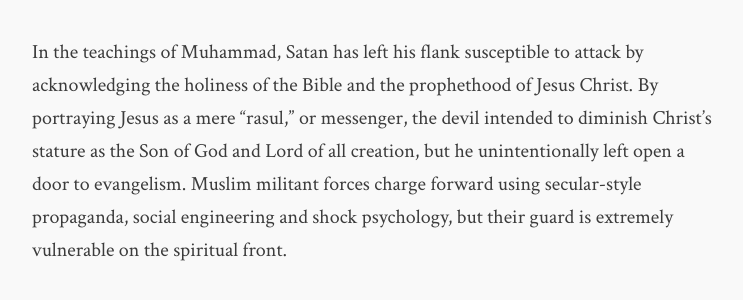
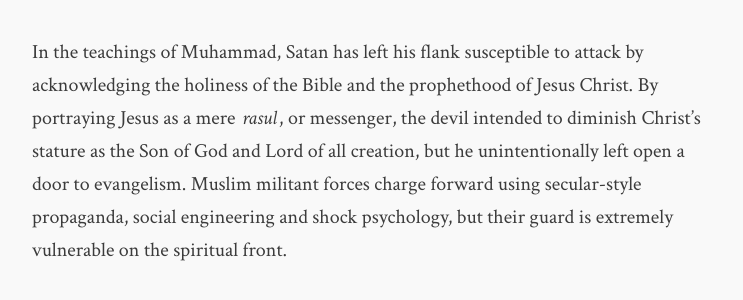
Before and after one commit to flashlightministries/oilforlight, a Jekyll site: the page built from _posts/2017-03-29-church-must-fight-islamic-terror.md, in a window 1280 px wide and 900 px high, scrolled down 674 px. Shown: the part 221-521 px from the top of the window, without its empty margins (268-1011 px from the left). Built offline with Jekyll 4.4.1, drawn with Linux system fonts in a browser that asks for light colours; nearby versions of some CDN libraries.

```diff
--- a/_posts/2017-03-29-church-must-fight-islamic-terror.md
+++ b/_posts/2017-03-29-church-must-fight-islamic-terror.md
@@ -14,7 +14,7 @@ Am I calling for a 21st century Crusade? Hardly. Allow me to clarify by allowing
 
 The church needs to combat the spiritual wickedness of Islam by leading Muslims to Christ, one person at a time.
 
-In the teachings of Muhammad, Satan has left his flank susceptible to attack by acknowledging the holiness of the Bible and the prophethood of Jesus Christ. By portraying Jesus as a mere "rasul," or messenger, the devil intended to diminish Christ's stature as the Son of God and Lord of all creation, but he unintentionally left open a door to evangelism. Muslim militant forces charge forward using secular-style propaganda, social engineering and shock psychology, but their guard is extremely vulnerable on the spiritual front.
+In the teachings of Muhammad, Satan has left his flank susceptible to attack by acknowledging the holiness of the Bible and the prophethood of Jesus Christ. By portraying Jesus as a mere _rasul_, or messenger, the devil intended to diminish Christ's stature as the Son of God and Lord of all creation, but he unintentionally left open a door to evangelism. Muslim militant forces charge forward using secular-style propaganda, social engineering and shock psychology, but their guard is extremely vulnerable on the spiritual front.
 
 The true Jesus Christ of the Bible has already won the war, and His disciples are called to proclaim His victory so that many more may share in it for eternity. Faith comes from hearing, and hearing by the word of Christ. Truly, Christians are called to love their enemies, and there is nothing more loving than sharing the saving gospel of Jesus Christ.
 
```
